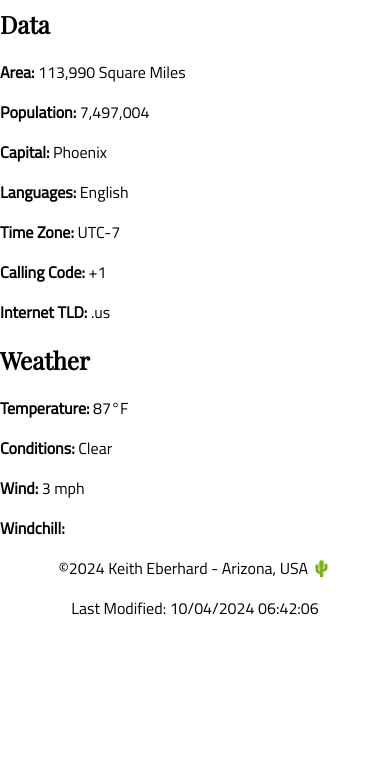
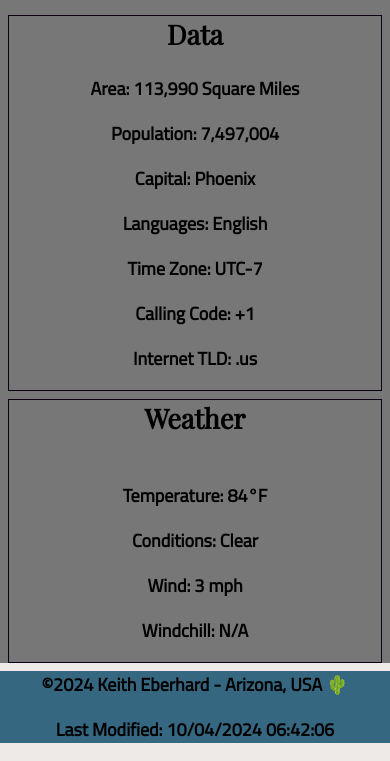
Before and after one commit to Stratoverus/wdd131, a plain HTML site: page place.html in a window 390 px wide. Shown: the part 354-1115 px from the top of the page. Before the commit the page ends 990 px from the top, so only its background shows below. Drawn offline with nearby package versions, Linux system fonts and the light colour scheme; a web font is replaced by a local one.

Commit message:
fixed some css

```diff
--- a/place.html
+++ b/place.html
@@ -20,7 +20,6 @@
         <div class="hero">
             <picture>
                 <source media="(min-width: 1000px)" srcset="images/arizona-hero-large.webp">
-                <source media="(min-width: 500px)" srcset="images/arizona-hero-medium.webp">
                 <img src="images/arizona-hero-small.webp" alt="Arizona Hero Image" width="500" height="250">
             </picture>
         </div>
@@ -42,7 +41,7 @@
                 <p><strong>Temperature:</strong> <span id="temperature"></span>°F</p>
                 <p><strong>Conditions:</strong> Clear</p>
                 <p><strong>Wind:</strong> <span id="wind"></span> mph</p>
-                <p><strong>Windchill:</strong> </p>
+                <p><strong>Windchill:</strong> <span id="windChill"></span><span id="windChillUnit"></span></p>
             </div>
         </div>
     </main>
--- a/scripts/place.js
+++ b/scripts/place.js
@@ -8,8 +8,21 @@ window.onload = function() {
     document.getElementById('lastModified').textContent = lastModified;
 };
 
-let temperature = 87;
+let temperature = 84;
 let windSpeed = 3;
 
 document.getElementById('temperature').textContent = temperature;
 document.getElementById('wind').textContent = windSpeed;
+
+function calculateWindChill(temperature, windSpeed) {
+    if (temperature <= 50 && windSpeed > 3) {
+        let windChill = 35.74 + (0.6215 * temperature) - (35.75 * Math.pow(windSpeed, 0.16)) + (0.4275 * temperature * Math.pow(windSpeed, 0.16));
+        return Math.round(windChill);
+    } else {
+        return "N/A";
+    }
+}
+
+let windChill = calculateWindChill(temperature,windSpeed);
+document.getElementById("windChill").innerText = windChill;
+document.getElementById("windChillUnit").innerText = (windChill !== "N/A") ? "°F" : "";
--- a/styles/place.css
+++ b/styles/place.css
@@ -1,11 +1,15 @@
 :root {
-    --color1: #773344;
-    --color2: #E3B5A4;
-    --color3: #F5E9E2;
-    --color4: #0B0014;
-    --color5: #D44D5C;
+    --color1: #638e99;
+    --color2: #366780;
+    --color3: #777777;
+    --color4: #edeae8;
+    --color5: #b25b30;
     --heading-font: 'Playfair Display', serif;
     --paragraph-font: 'Titillium Web', serif;
+}
+
+* {
+    margin-top: 0;
 }
 
 body {
@@ -13,6 +17,12 @@ body {
     padding: 0;
     max-width: 1000px;
     font-family: var(--paragraph-font);
+    font-size: large;
+    font-weight: 600;
+}
+
+main {
+    background-color: var(--color3);
 }
 
 h1, h2 {
@@ -21,6 +31,12 @@ h1, h2 {
 
 header {
     text-align: center;
+    background-color: var(--color2);
+    padding: 1rem;
+}
+
+header h1 {
+    color: var(--color4);
 }
 
 .weather-heading {
@@ -38,8 +54,8 @@ header {
 
 @media (max-width: 500px) {
     .weather-heading::after {
-        content: url('./images/clear.svg');
-        display: inline-block;
+        content: url('../images/clear.svg');
+        display: flex;
         width: 24px;
         height: 24px;
         margin-left: 10px;
@@ -48,9 +64,22 @@ header {
 
     body {
         max-width: 500px;
+        text-align: center;
+        background-color: #edeae8;
+    }
+
+    .data {
+        border: #0B0014 solid 1px;
+        margin: .5rem;
+    }
+
+    .weather {
+        border: #0B0014 solid 1px;
+        margin: .5rem;
     }
 }
 
 footer {
     text-align: center;
+    background-color: var(--color2);
 }
```
